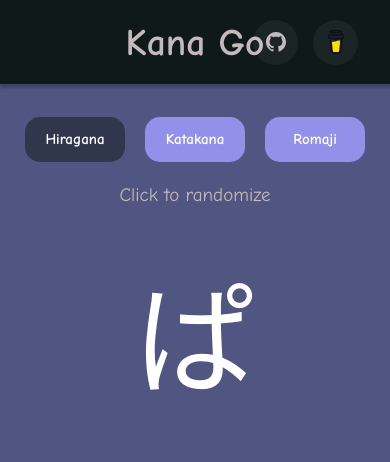
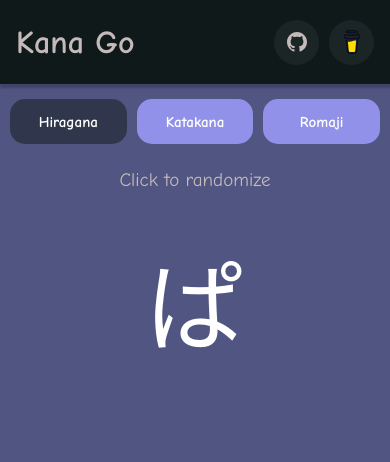
Before and after one commit to developers-together/Kana-Go.github.io, a plain HTML site: page index.html in a window 390 px wide. Drawn offline with Linux system fonts and the light colour scheme; a web font is replaced by a local one.

Commit message:
added multiple device compatibility features

```diff
--- a/index.html
+++ b/index.html
@@ -7,11 +7,12 @@
     </style>
 
     <meta charset="UTF-8" />
-    <meta name="viewport" content="width=device-width, initial-scale=1.0" />
+    <meta name="viewport" content="width=device-width, initial-scale=1.0, maximum-scale=1.0, user-scalable=no" />
+    <meta name="theme-color" content="#0f1919">
     <title>Kana Go</title>
     <link rel="stylesheet" href="style.css" />
   </head>
-  <body style="margin: 0px" oncontextmenu="return false;">
+  <body oncontextmenu="return false;">
     <section class="header">
       <div class="spacer"></div>
 
--- a/style.css
+++ b/style.css
@@ -16,9 +16,15 @@ html, body {
   padding: 0;
   width: 100%;
   height: 100%;
+  /* Fallback for browsers that don't support dvh */
+  height: 100vh;
+  /* Use dvh to account for mobile address bars */
+  height: 100dvh;
   overflow: hidden;
   outline: none;
   user-select: none;
+  /* Prevent zoom on double tap on mobile */
+  touch-action: manipulation;
 }
 
 /* --- Header Styling --- */
@@ -27,11 +33,12 @@ html, body {
   background-color: var(--base);
   width: 100vw;
   height: 10vh;
+  min-height: 60px; /* Minimum clickable area */
   display: flex;
   align-items: center;
-  justify-content: space-between; /* Pushes content apart */
-  padding: 0 2rem; /* Add horizontal padding */
-  box-sizing: border-box; /* Ensures padding doesn't affect width */
+  justify-content: space-between;
+  padding: 0 2rem;
+  box-sizing: border-box;
   color: var(--text);
   font-family: "Comic Neue";
   font-size: 25px;
@@ -39,15 +46,14 @@ html, body {
   position: relative;
 }
 
-/* Centers the H1 absolutely so it ignores the buttons on the right */
 .header h1 {
   position: absolute;
   left: 50%;
   transform: translateX(-50%);
   margin: 0;
+  white-space: nowrap;
 }
 
-/* Empty spacer to balance layout if needed, though absolute H1 handles it */
 .spacer {
   width: 80px;
 }
@@ -55,12 +61,11 @@ html, body {
 /* --- Social Icons Container --- */
 .socials {
   display: flex;
-  gap: 15px; /* Space between the two buttons */
+  gap: 15px;
   align-items: center;
   z-index: 10;
 }
 
-/* --- Unified Icon Button Styling --- */
 .icon-link {
   display: flex;
   align-items: center;
@@ -68,9 +73,11 @@ html, body {
   width: 45px;
   height: 45px;
   border-radius: 50%;
-  background-color: rgba(255, 255, 255, 0.05); /* Subtle background */
+  background-color: rgba(255, 255, 255, 0.05);
   transition: all 0.2s ease-in-out;
   text-decoration: none;
+  /* Ensure tap target is large enough on mobile */
+  cursor: pointer;
 }
 
 .icon-link svg {
@@ -79,23 +86,19 @@ html, body {
   transition: transform 0.2s ease;
 }
 
-/* Specific styling for GitHub Icon color */
 .github svg {
   color: var(--text);
 }
 
-/* Hover Effects */
 .icon-link:hover {
   background-color: rgba(255, 255, 255, 0.1);
   transform: scale(1.1);
-  cursor: pointer;
 }
 
 .github:hover svg {
   color: var(--text-hover);
 }
 
-/* BMC Specific override if you want to keep the yellow pop */
 .bmc:hover svg path[fill="#FFDD00"] {
   filter: brightness(1.2);
 }
@@ -104,7 +107,9 @@ html, body {
 .body {
   background-color: var(--BG);
   width: 100vw;
+  /* Adjust for header height */
   height: 90vh;
+  height: 90dvh;
   display: flex;
   flex-direction: column;
 }
@@ -112,12 +117,16 @@ html, body {
 .buttons {
   user-select: none;
   width: 100vw;
-  height: 70px;
+  /* Allow height to grow if buttons wrap */
+  min-height: 70px;
+  height: auto;
   align-items: center;
   justify-content: center;
   display: flex;
   padding-top: 20px;
-  transition: all 0.2s ease-in-out;
+  box-sizing: border-box;
+  flex-wrap: wrap; /* Allows wrapping on very tiny screens */
+  gap: 10px; /* Handles spacing when wrapped */
 }
 
 .buttons button {
@@ -128,13 +137,15 @@ html, body {
   border: solid 0px #262a2b;
   background-color: var(--buttons);
   border-radius: 15px;
+  /* Fixed width on desktop, flexible on mobile */
   width: 100px;
   height: 45px;
-  margin: 0px 10px;
   font-weight: 900;
   font-size: 15px;
   font-family: "Comic Neue";
   transition: all 0.2s ease-in-out;
+  /* Remove default margins, use gap in container instead */
+  margin: 0;
 }
 
 .buttons button:hover {
@@ -179,11 +190,12 @@ html, body {
 .main blockquote {
   user-select: none;
   color: white;
-  margin: 0; /* Reset browser default margin */
+  margin: 0;
   align-items: center;
   justify-content: center;
   display: flex;
-  font-size: 120px;
+  /* Clamp makes font responsive: min 80px, max 120px, depends on viewport */
+  font-size: clamp(80px, 25vw, 150px);
 }
 
 .submain {
@@ -192,6 +204,7 @@ html, body {
   align-items: center;
   justify-content: center;
   margin-top: 20px;
+  width: 100%;
 }
 
 #answer {
@@ -207,7 +220,7 @@ html, body {
 #answer.shown {
   transition: ease 0.2s;
   text-align: center;
-  padding: 0 15px; /* Add horizontal padding for longer text */
+  padding: 0 15px;
   font-size: 25px;
   font-family: "Comic Neue";
   color: white;
@@ -220,3 +233,35 @@ html, body {
   transition: all ease 0.2s;
   font-family: "Zen Maru Gothic";
 }
+
+/* --- Mobile / Tablet Media Query --- */
+@media (max-width: 600px) {
+  .header {
+    padding: 0 1rem; /* Reduce padding */
+  }
+
+  .header h1 {
+    font-size: 2rem;
+    position: static; /* Remove absolute centering on mobile to prevent overlap */
+    transform: none;
+  }
+
+  .spacer {
+    display: none; /* No need for spacer if absolute centering is gone */
+  }
+
+  .socials {
+    gap: 10px;
+  }
+
+  .buttons {
+    padding: 15px 10px;
+  }
+
+  .buttons button {
+    /* Make buttons share width evenly on mobile */
+    flex: 1;
+    min-width: 80px;
+    max-width: 120px;
+  }
+}
```
